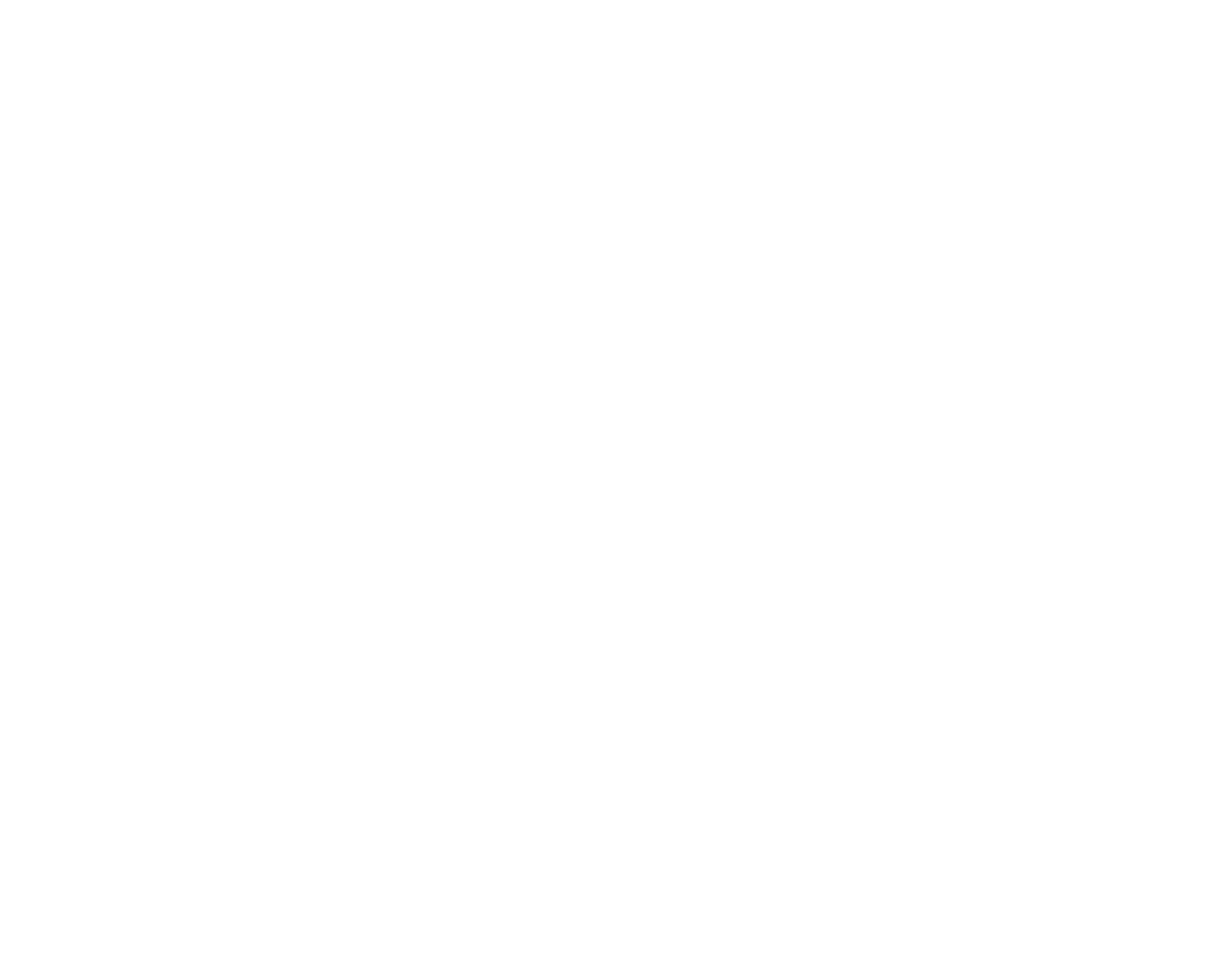
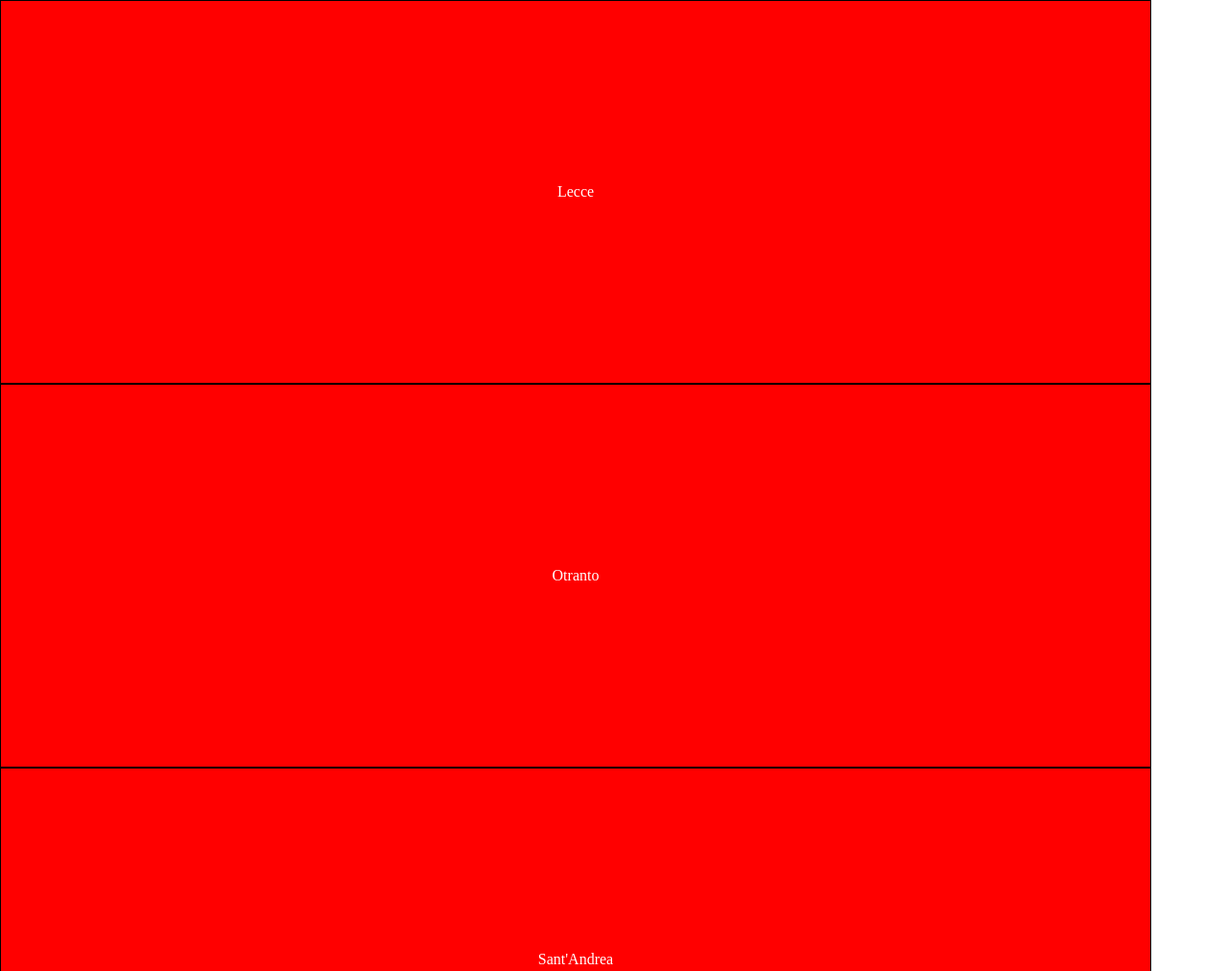
Before and after one commit to mick-cofano/htmlcss-airbnb, a plain HTML site: page index.html in a window 1280 px wide. Shown: the top 1012 px of the page at 96% size. Before the commit the page ends 800 px from the top, so only its background shows below. Drawn offline with Linux system fonts and the light colour scheme.

Commit message:
Creazione struttura base con commenti e regole generali

```diff
--- a/css/style.css
+++ b/css/style.css
@@ -4,3 +4,21 @@
   padding: 0;
   box-sizing: border-box;
 }
+
+/* Regole Generali città */
+.città {
+  position: relative;
+  background: red;
+  width: 1200px;
+  height: 400px;
+  border: 1px solid black;
+  color: white;
+}
+
+/* Regole nome città */
+.nome-città {
+  position: absolute;
+  transform: translate(-50%, -50%);
+  top: 50%;
+  left: 50%;
+}
--- a/index.html
+++ b/index.html
@@ -5,9 +5,42 @@
     <title>AirB&B</title>
     <link rel="stylesheet" href="css/style.css">
   </head>
+
+  <!-- parte principale visiva -->
   <body>
 
+      <!-- gruppo completo città -->
+      <div class="città">
+
+        <!-- Inizio Lecce -->
+        <div class="nome-città">
+          Lecce
+        </div>
+        <!-- Fine lecce -->
+      </div>
+
+      <div class="città">
+
+        <!-- Inizio Otranto -->
+        <div class="nome-città">
+          Otranto
+        </div>
+        <!-- Fine Otranto -->
+      </div>
+
+      <div class="città">
+
+        <!-- Inizio Sant'Andrea -->
+        <div class="nome-città">
+          Sant'Andrea
+        </div>
+        <!-- Fine Sant'Andrea -->
+
+      </div>
+      <!-- Fine gruppo completo città -->
 
 
   </body>
+  <!-- Fine parte centrale visiva -->
+
 </html>
```
Also changed, not shown: img/lecce.jpg (renamed from img/lecce_-_santa_croce_20140611_1711072747.jpg).
